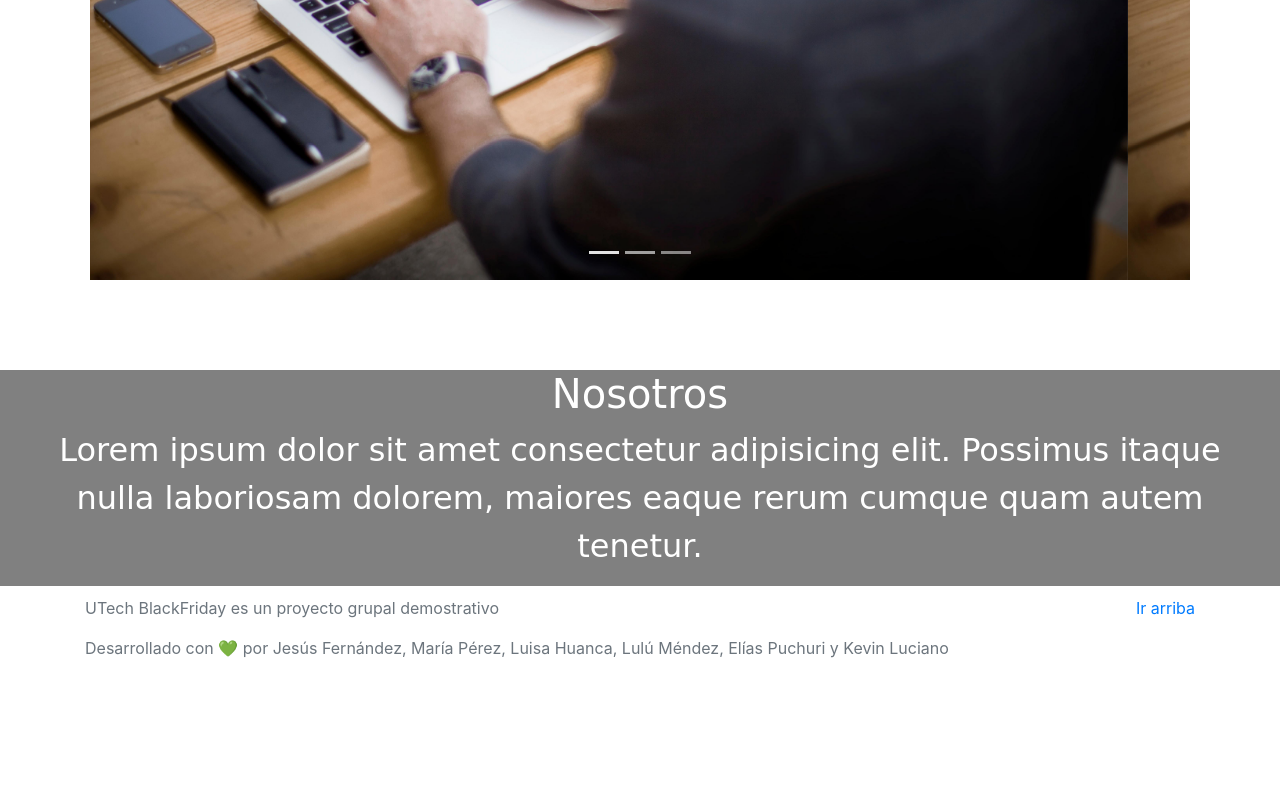
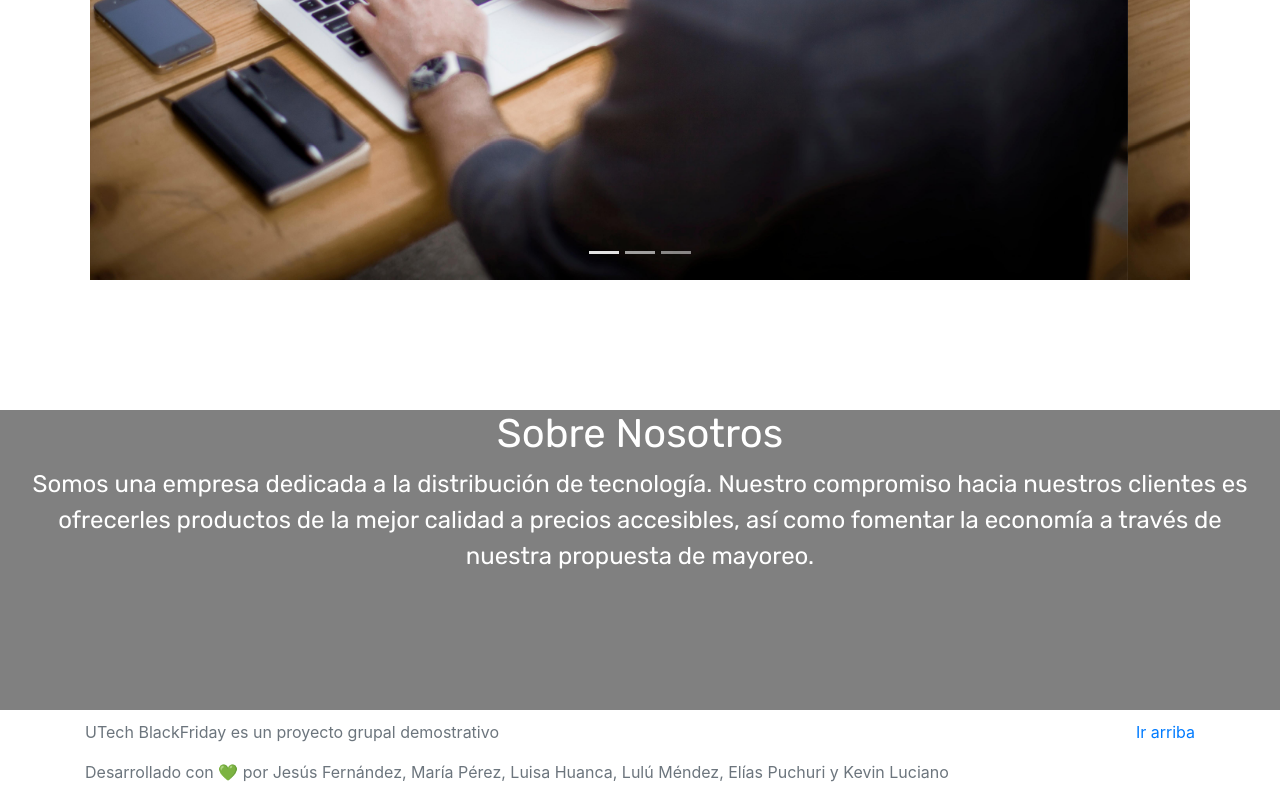
Before and after one commit to JesusFz93/grupal, a website: page app/nosotros.html in a window 1280 px wide. Shown: the part 589-1389 px from the top of the page. Before the commit the page ends 1265 px from the top, so only its background shows below. Drawn offline with nearby package versions, Linux system fonts and the light colour scheme.

Commit message:
font changes

```diff
--- a/app/nosotros.html
+++ b/app/nosotros.html
@@ -67,8 +67,8 @@
 
         <section class="backgroundOur">
             <div class="ourtext">
-                <h1>Nosotros</h1>
-                <p>Lorem ipsum dolor sit amet consectetur adipisicing elit. Possimus itaque nulla laboriosam dolorem, maiores eaque rerum cumque quam autem tenetur.</p>
+                <h1>Sobre Nosotros</h1>
+                <p>Somos una empresa dedicada a la distribución de tecnología. Nuestro compromiso hacia nuestros clientes es ofrecerles productos de la mejor calidad a precios accesibles, así como fomentar la economía a través de nuestra propuesta de mayoreo.</p>
             </div>
         </section>
 
--- a/app/style.css
+++ b/app/style.css
@@ -1,3 +1,5 @@
+@import url('https://fonts.googleapis.com/css2?family=Rubik&display=swap');
+
 body {
     background-color: lightblue;
 }
@@ -11,14 +13,14 @@ body {
 .backgroundOur{
     margin: 10px 0px 10px 0px;
     background-color: grey;
+    height: 300px;
 }
 
 .ourtext{
-    margin: 0px 20px 0px 20px;
-    padding: 0px 0px 0px 0px;
+    font-family: 'Rubik', sans-serif;
+    margin: 50px 20px 50px 20px;
     color: #ffffff;
-    font-size: 2rem;
-    font-family: 'Lobster', cursive;
+    font-size: 1.5rem;
     text-align: center;
     align-content: center;
 }
```
